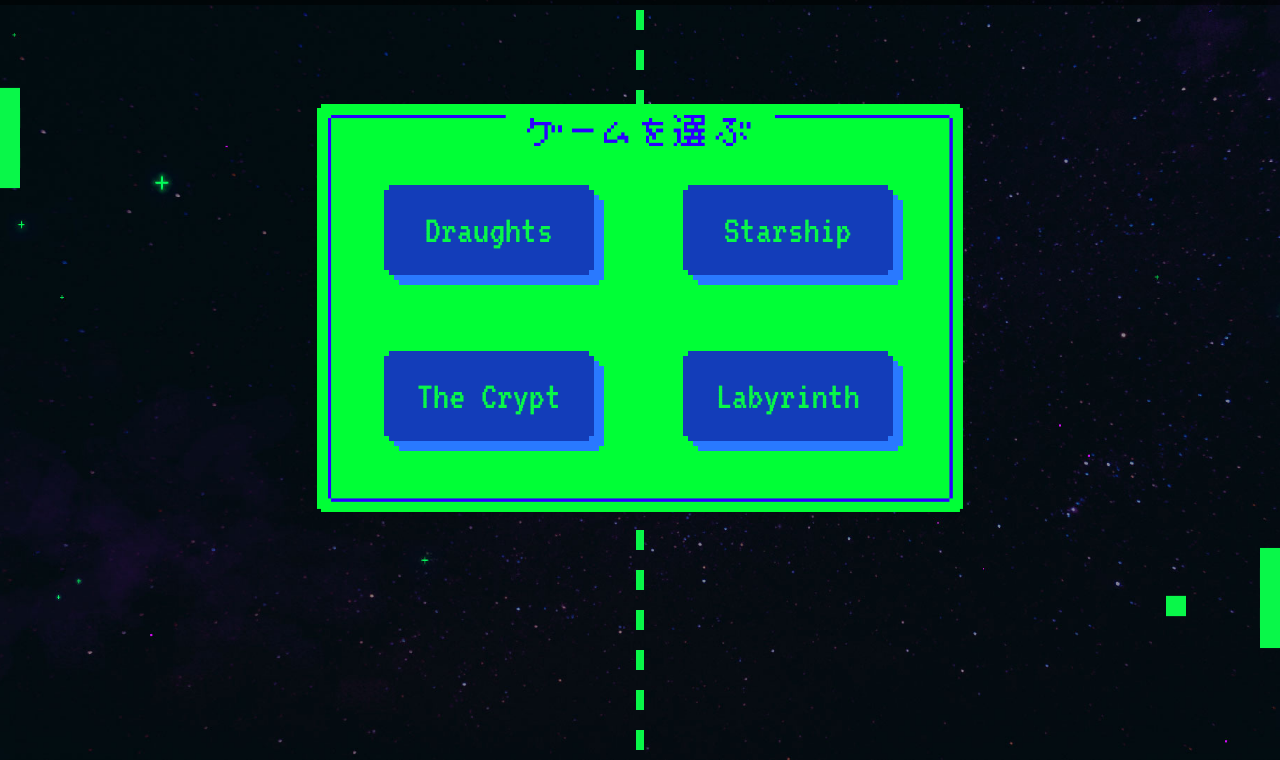
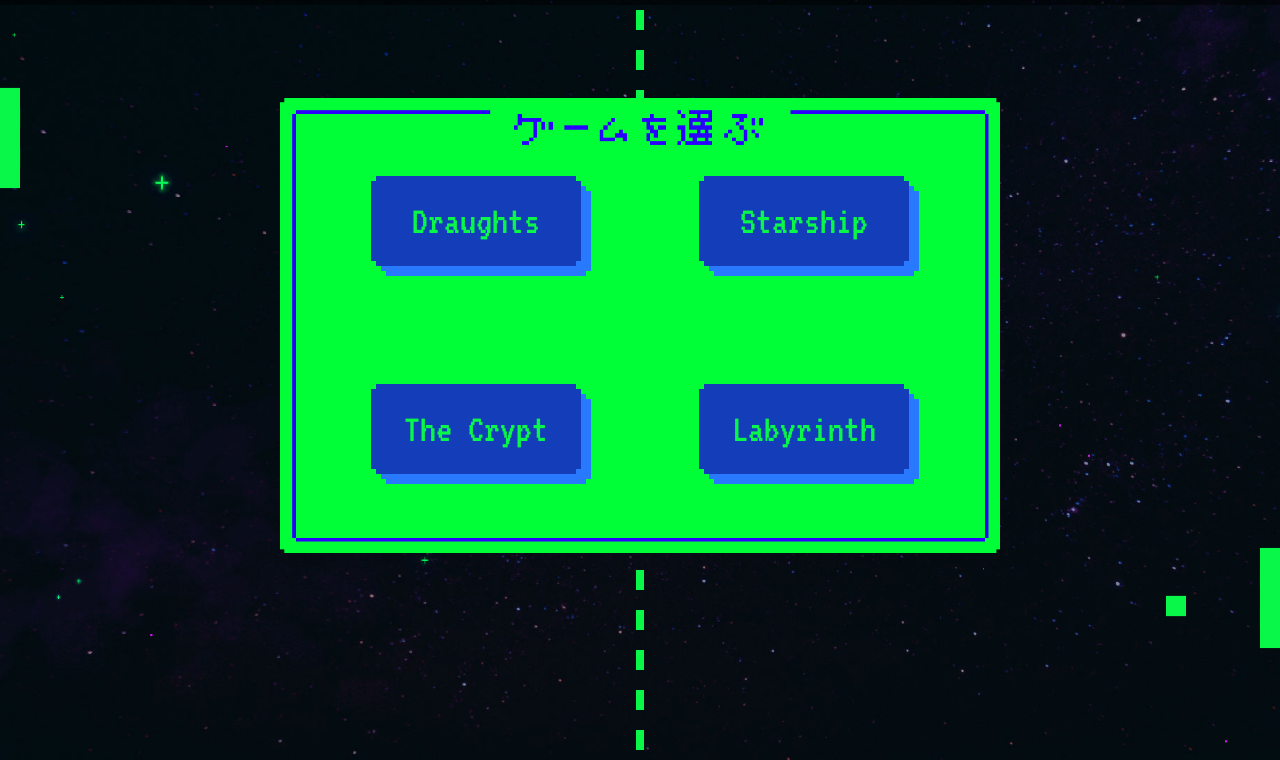
Before and after one commit to justinh5/jsArcade, a plain HTML site: page menu.html in a window 1280 px wide. Shown: the part 40-800 px from the top of the page. Drawn offline with Linux system fonts and the light colour scheme.

Commit message:
refactor menu page with flex boxes

```diff
--- a/css/styles.css
+++ b/css/styles.css
@@ -212,17 +212,24 @@ nav {
   opacity: 0.8;
 }
 
+#menu-container {
+  display: flex;
+  justify-content: center;
+  align-content: center;
+  padding: 5em;
+}
+
 #games {
   background: url("../img/menu-plate.png");
   background-repeat: no-repeat;
   background-size: contain;
   background-position: center;
-  height: 25.5em;
-  max-width: 41em;
-  margin-left: auto;
-  margin-right: auto;
-  margin-top: 6.2em;
-  text-align: center;
+  width: 41em;
+  height: 26em;
+  display: flex;
+  flex-direction: column;
+  justify-content: space-around;
+  padding: 2em;
 }
 
 #games table {
@@ -231,8 +238,9 @@ nav {
   padding-top: 1.5em;
 }
 
-.game {
-  padding: 2.3em 2.4em 1.5em 2.2em ;
+.game-row {
+  display: flex;
+  justify-content: space-around;
 }
 
 .game:hover {
--- a/menu.html
+++ b/menu.html
@@ -14,18 +14,18 @@
       <a href="index.html"><img id="title-small" src="img/english.gif" alt="jsArcade"></a>
     </nav>
     <canvas id="pong"></canvas>
-    <div id="games">
-      <!-- <img src="img/x.jpg" id="menu-backing"> -->
-      <table cellspacing="25px">
-        <tr>
-          <td class="game" onclick="location.href='checkers.html'"><button>Draughts</button></td>
-          <td class="game"><button>Starship</button></td>
-        </tr>
-        <tr>
-          <td class="game" onclick="location.href='crypt.html'"><button>The Crypt</button></td>
-          <td class="game" onclick="location.href='labyrinth.html'"><button>Labyrinth</button></td>
-        </tr>
-      </table>
+    <div id="menu-container">
+      <div id="games">
+        <!-- <img src="img/x.jpg" id="menu-backing"> -->
+        <div class="game-row">
+          <button onclick="location.href='checkers.html'">Draughts</button>
+          <button>Starship</button>
+        </div>
+        <div class="game-row">
+          <button onclick="location.href='crypt.html'">The Crypt</button>
+          <button onclick="location.href='labyrinth.html'">Labyrinth</button>
+        </div>
+      </div>
     </div>
     <div class="meteor" id="meteor1"></div>
     <div class="meteor" id="meteor2"></div>
```
Also changed, not shown: js/crypt.js (+5 -5 lines).
